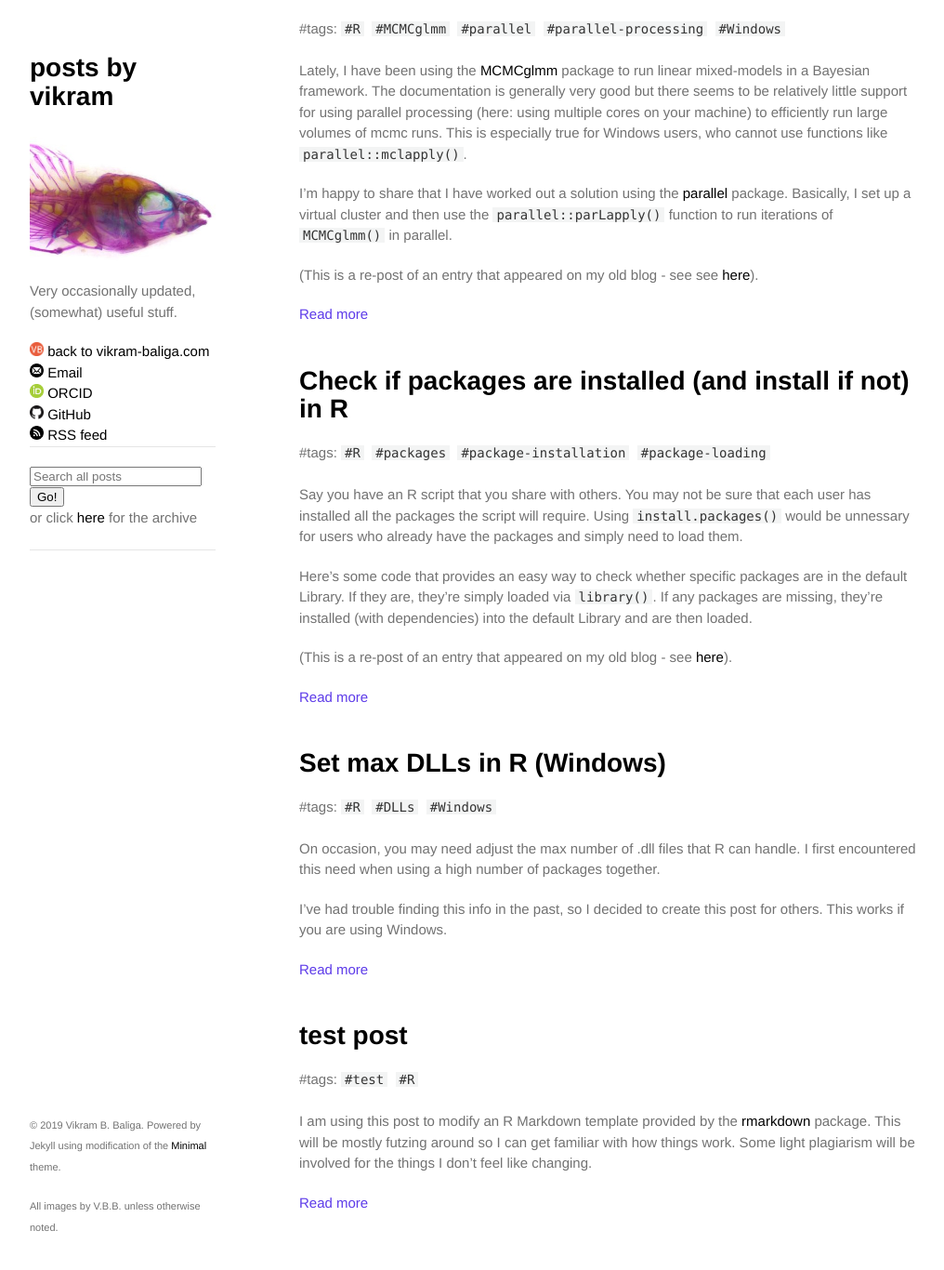
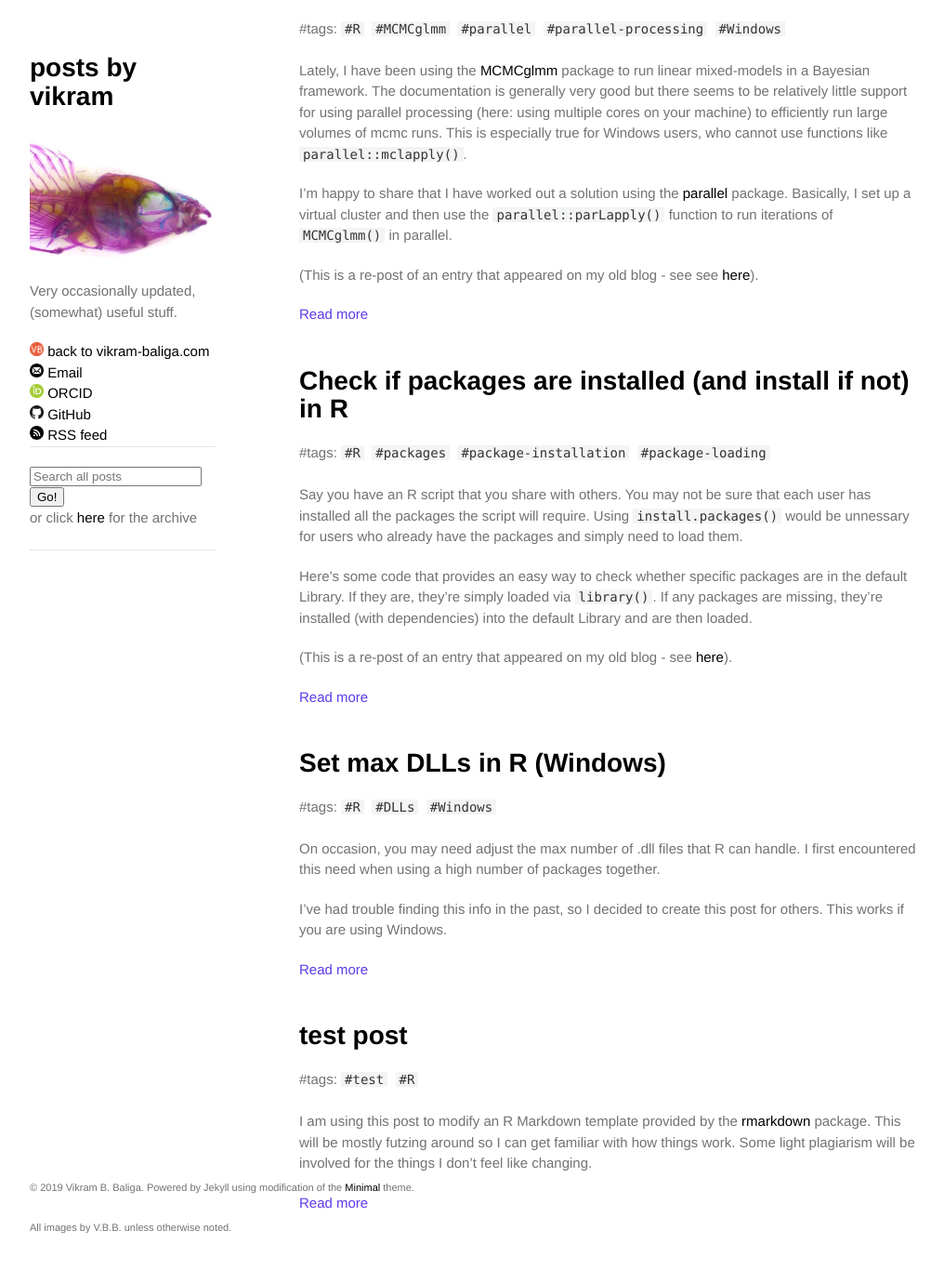
Before and after one commit to vbaliga/vbaliga.github.io, a Jekyll site: the page built from index.html, in a window 1280 px wide and 1400 px high, scrolled down 120 px. Shown: the top 1366 px of the window at 93% size, without its empty margins (128-1144 px from the left). Built offline with Jekyll 4.4.1, drawn with Linux system fonts in a browser that asks for light colours; a script that is not in the unit is left out.

Commit message:
Update style.css

```diff
--- a/assets/css/style.css
+++ b/assets/css/style.css
@@ -502,8 +502,8 @@ hr {
 }
 
 footer {
-  max-width: 200px;
-  float: left;
+  max-width: 670px;
+  float: right;
   position: fixed;
   bottom: 50px;
   -webkit-font-smoothing: subpixel-antialiased;
```
